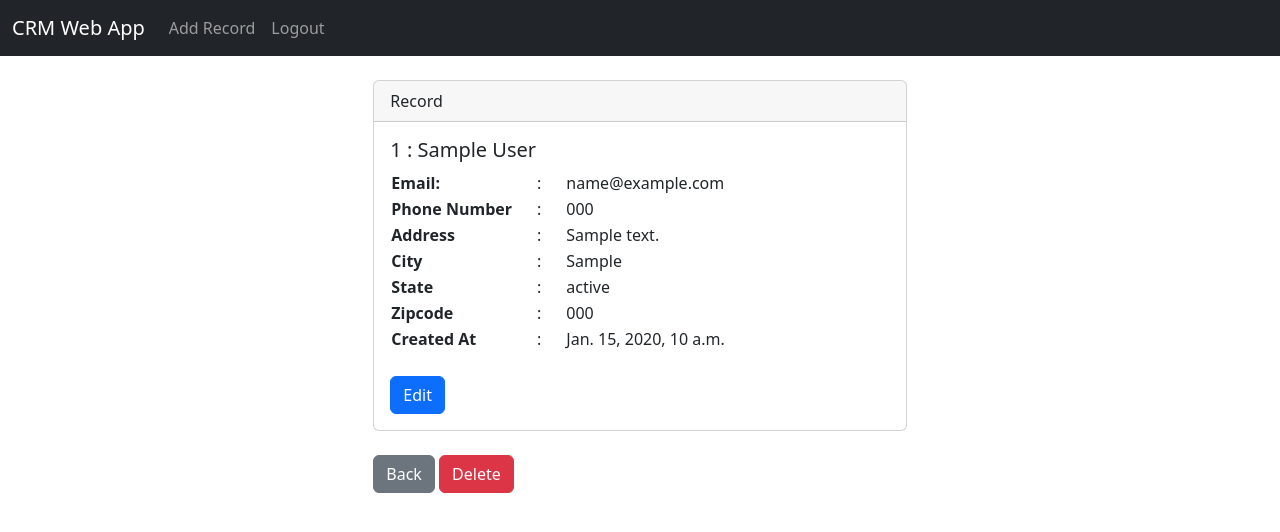
After one commit to aselapasinduD/CRM_Web_App, a Django app: page /record/1 in a window 1280 px wide. The commit adds this page. Shown: the top 532 px of the page. Run offline with Django 5.2, Linux system fonts and the light colour scheme; a user stored in the database is signed in; tables that the repository leaves empty hold one stand-in row (values such as "Sample post").

Commit message:
Finish Create Record Data view and show individual recod and delete record functions

```diff
--- a/dcrm/website/templates/base.html
+++ b/dcrm/website/templates/base.html
@@ -8,7 +8,7 @@
   </head>
   <body>
     {% include 'navbar.html' %}
-    <div class="root offset-md-2 col-md-8">
+    <div class="root offset-md-1 col-md-10">
       {% if messages %}
         <br />
         {% for message in messages %}
--- a/dcrm/website/templates/home.html
+++ b/dcrm/website/templates/home.html
@@ -17,6 +17,7 @@
         <th scope="col">State</th>
         <th scope="col">Zipcode</th>
         <th scope="col">Created At</th>
+        <th scope="col">Record</th>
       </tr>
     </thead>
     <tbody>
@@ -32,6 +33,7 @@
             <td>{{record.state}}</td>
             <td>{{record.zipcode}}</td>
             <td>{{record.created_at}}</td>
+            <td><a class="btn btn-danger" href="{% url 'record' record.id %}">Show</a></td>
           </tr>
         {% endfor %}
       {% endif %}
@@ -39,7 +41,7 @@
   </table>
 
   {% else %}
-  <div class="col-md-10 offset-md-1"></div>
+  <div class="col-md-6 offset-md-3">
     <h1 class="mb-4">Login</h1>
     <form method="POST" action="{% url 'home' %}">
       {% csrf_token %}
--- a/dcrm/website/templates/navbar.html
+++ b/dcrm/website/templates/navbar.html
@@ -7,6 +7,9 @@
       <div class="collapse navbar-collapse" id="navbarSupportedContent">
         <ul class="navbar-nav me-auto mb-2 mb-lg-0">
           {% if user.is_authenticated %}
+          <li class="nav-item">
+            <a class="nav-link" href="{% url 'add_record' %}">Add Record</a>
+          </li>
             <li class="nav-item">
               <a class="nav-link" href="{% url 'logout' %}">Logout</a>
             </li>
--- /dev/null
+++ b/dcrm/website/templates/record.html
@@ -0,0 +1,57 @@
+{% extends 'base.html' %}
+{% block content %}
+<div class="col-md-6 offset-md-3">
+    <br />
+    <div class="card">
+        <div class="card-header">
+            Record
+        </div>
+        <div class="card-body">
+            <h5 class="card-title">{{customer_record.id}} : {{customer_record}}</h5>
+                <table>
+                    <tr>
+                        <td><strong>Email: </strong></td>
+                        <td class="px-4">:</td>
+                        <td>{{customer_record.email}}</td>
+                    </tr>
+                    <tr>
+                        <td><strong>Phone Number </strong></td>
+                        <td class="px-4">:</td>
+                        <td>{{customer_record.phone}}</td>
+                    </tr>
+                    <tr>
+                        <td><strong>Address </strong></td>
+                        <td class="px-4">:</td>
+                        <td>{{customer_record.address}}</td>
+                    </tr>
+                    <tr>
+                        <td><strong>City </strong></td>
+                        <td class="px-4">:</td>
+                        <td>{{customer_record.city}}</td>
+                    </tr>
+                    <tr>
+                        <td><strong>State </strong></td>
+                        <td class="px-4">:</td>
+                        <td>{{customer_record.state}}</td>
+                    </tr>
+                    <tr>
+                        <td><strong>Zipcode </strong></td>
+                        <td class="px-4">:</td>
+                        <td>{{customer_record.zipcode}}</td>
+                    </tr>
+                    <tr>
+                        <td><strong>Created At </strong></td>
+                        <td class="px-4">:</td>
+                        <td>{{customer_record.created_at}}</td>
+                    </tr>
+                </table>
+                <br />
+            <a href="#" class="btn btn-primary">Edit</a>
+        </div>
+    </div>
+    <br />
+    <a href="{% url 'home' %}" class="btn btn-secondary">Back</a>
+    <a href="{% url 'delete_record' customer_record.id %}" class="btn btn-danger">Delete</a>
+</div>
+
+{% endblock %}
--- a/dcrm/website/templates/register.html
+++ b/dcrm/website/templates/register.html
@@ -1,7 +1,7 @@
 {% extends 'base.html' %}
 {% block content %}
 
-<div class="col-md-10 offset-md-1">
+<div class="col-md-6 offset-md-3">
     <br />
     <h1>Register User</h1>
     <br />
--- a/dcrm/website/urls.py
+++ b/dcrm/website/urls.py
@@ -4,5 +4,8 @@ from . import views
 urlpatterns = [
     path('', views.home, name='home'),
     path('logout/', views.logout_user, name='logout'),
-    path('register/', views.register_user, name='register')
+    path('register/', views.register_user, name='register'),
+    path('record/<int:pk>', views.customer_record, name='record'),
+    path('delete_record/<int:pk>', views.delete_record, name='delete_record'),
+    path('add_record', views.add_record, name='add_record' )
 ]
--- a/dcrm/website/views.py
+++ b/dcrm/website/views.py
@@ -41,3 +41,29 @@ def register_user(request):
     else:
         form = SignUpForm()
     return render(request, 'register.html', {'form': form})
+
+def customer_record(request, pk):
+    if request.user.is_authenticated:
+        # Look Up Records
+        customer_record = Record.objects.get(id=pk)
+        return render(request, 'record.html', {'customer_record': customer_record})
+
+    messages.success(request, "You must be logged in to view that page.")
+    return redirect('home')
+
+def delete_record(request, pk):
+    if request.user.is_authenticated:
+        # Delete Record
+        Record.objects.get(id=pk).delete()
+        messages.success(request, f"ID-{pk} Record Deleted Success!")
+        return redirect('home')
+
+    messages.success(request, "You must be logged in to delete records.")
+    return redirect('home')
+
+def add_record(request):
+    if request.user.is_authenticated:
+        return render(request, 'add_record.html',  {})
+
+    messages.success(request, "You must be logged in to add records.")
+    return redirect('home')
```
Also changed, not shown: dcrm/website/templates/add_record.html (added, +16 -0 lines).
